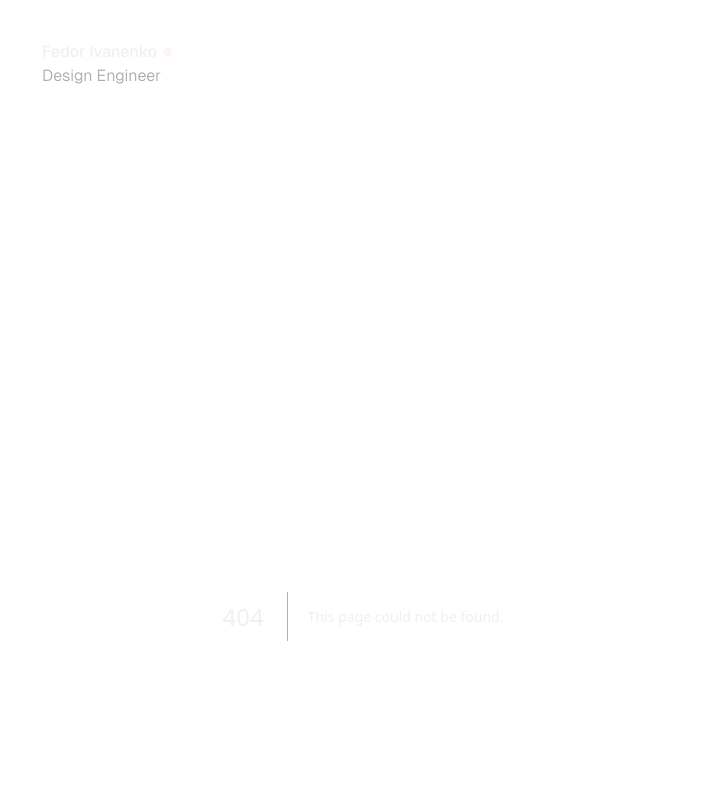
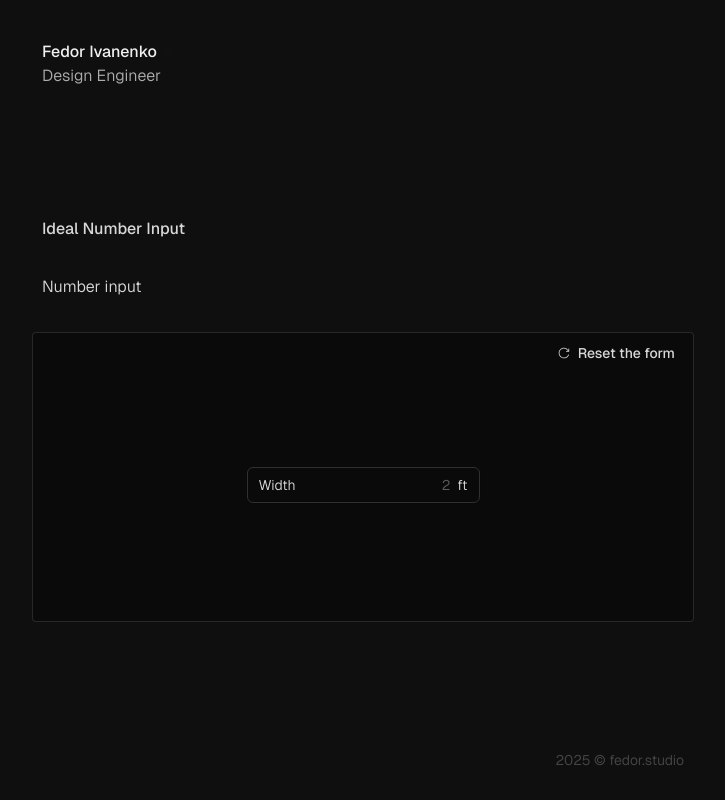
Before and after one commit to fedorivanenko/fedor-ivanenko-personal-website, a Next.js app: page /ui/ideal-number-input in a window 1280 px wide. Before the commit this address had no page. Shown: the top 800 px of the page, without its empty margins (277-1002 px from the left). Built offline with nearby package versions, Linux system fonts and the light colour scheme.

Commit message:
draft of number input article

```diff
--- /dev/null
+++ b/app/ui/ideal-number-input/(components)/article-number-input.tsx
@@ -0,0 +1,118 @@
+'use client'
+
+import * as React from 'react'
+
+import {
+    Form,
+    FormField,
+    FormControl,
+    FormItem,
+    //FormFieldStatus,
+    FormToolTip,
+    //FormLabel,
+  } from "@/components/ui/form";
+
+import { Input } from "@/components/ui/input";
+import { Button } from "@/components/ui/button";
+
+import { z } from "zod";
+import { useForm } from 'react-hook-form';
+import { zodResolver } from "@hookform/resolvers/zod";
+import { articleNumberInputSchema } from './schemas';
+
+import { ReloadIcon } from "@radix-ui/react-icons";
+
+export default function ArticleNumberInput(){
+
+    const [focusedField, setFocusedField] = React.useState<string | null>(null)
+
+    const form = useForm<z.infer<typeof articleNumberInputSchema>>({
+        resolver: zodResolver(articleNumberInputSchema),
+        defaultValues: {
+            width: "",
+            height: ""
+        }
+    })
+
+    const [velocity, setVelocity] = React.useState(0.1);
+    const timeoutRef = React.useRef<NodeJS.Timeout>(undefined);
+
+    const handleKeyDown = (e: React.KeyboardEvent<HTMLInputElement>, value: number) => {
+      const step = e.shiftKey ? 1 : velocity;
+      if (e.key === 'ArrowUp' || e.key === 'ArrowDown') {
+        e.preventDefault();
+        const newValue = e.key === 'ArrowUp' ? value + step : value - step;
+        form.setValue('width', newValue.toFixed(1), { shouldValidate: true });
+
+        //TODO: make a normal parabolic easing instead of this trash
+        setVelocity(prev => Math.min(prev * 1.01, 10));
+
+        clearTimeout(timeoutRef.current);
+        timeoutRef.current = setTimeout(() => {
+          setVelocity(0.1);
+        }, 500);
+      }
+    };
+
+    const resetForm = () => {
+        form.reset();
+        form.clearErrors();
+        //setFormData(undefined);
+    };
+
+    return (
+      <Form {...form}>
+        <div className="h-72 flex flex-col justify-center items-center w-full pt-4">
+          <FormField
+            control={form.control}
+            name="width"
+            render={({ field }) => (
+              <FormItem>
+                <FormControl>
+                  <div className="relative">
+                    <FormToolTip
+                      focused={focusedField}
+                      defaultMessage={
+                        "Set the field's width between 2 and 5 feets"
+                      }
+                      successMessage={"Thank you!"}
+                    />
+                    <span className="pointer-events-none absolute left-3 h-full py-2 text-sm capitalize">
+                      {field.name}
+                    </span>
+                    <span className="pointer-events-none absolute right-3 h-full py-2 text-sm">
+                      ft
+                    </span>
+                    <Input
+                      {...field}
+                      onFocus={() => setFocusedField(field.name)}
+                      placeholder="2"
+                      type="number"
+                      step="0.1"
+                      inputMode="decimal"
+                      className="text-right pr-7 focus:outline-none [&::-webkit-inner-spin-button]:appearance-none [&::-webkit-outer-spin-button]:appearance-none [-moz-appearance:textfield]"
+                      onBlur={() => {
+                        field.onBlur();
+                        setFocusedField(null);
+                      }}
+                      onKeyDown={(e) => handleKeyDown(e, parseFloat(field.value || '0'))}
+                    />
+                  </div>
+                </FormControl>
+              </FormItem>
+            )}
+          />
+          <Button
+            variant="ghost"
+            size="tiny"
+            type="button"
+            className="absolute top-2 right-2.5 flex items-center space-x-1"
+            onClick={resetForm}
+          >
+            <ReloadIcon style={{ width: "12px", height: "12px" }} />
+            <span className="text-sm">Reset the form</span>
+          </Button>
+        </div>
+      </Form>
+    );
+}
--- /dev/null
+++ b/app/ui/ideal-number-input/(components)/schemas.ts
@@ -0,0 +1,7 @@
+import z from 'zod'
+
+export const articleNumberInputSchema = z.object({
+    width: z.string(),//.transform((v) => Number(v)||0),
+    height: z.string()
+    //z.number().multipleOf(0.01, { message: "Must have at most 2 decimal places" })
+});
--- /dev/null
+++ b/app/ui/ideal-number-input/page.tsx
@@ -0,0 +1,19 @@
+import ArticleNumberInput from "./(components)/article-number-input";
+
+export default function Page() {
+  return (
+    <main>
+      <article className="mb-32 flex flex-col space-y-20">
+        <section className="flex flex-col space-y-8 text-secondary-foreground leading-relaxed">
+          <h1 className="font-medium capitalize">Ideal Number Input</h1>
+          <p>Number input</p>
+          <div className="w-[calc(100%+1.25rem)] flex flex-col space-y-4">
+            <div className="w-full bg-card border-border/50 border rounded -translate-x-2.5 relative px-2.5">
+              <ArticleNumberInput />
+            </div>
+          </div>
+        </section>
+      </article>
+    </main>
+  );
+}
```
